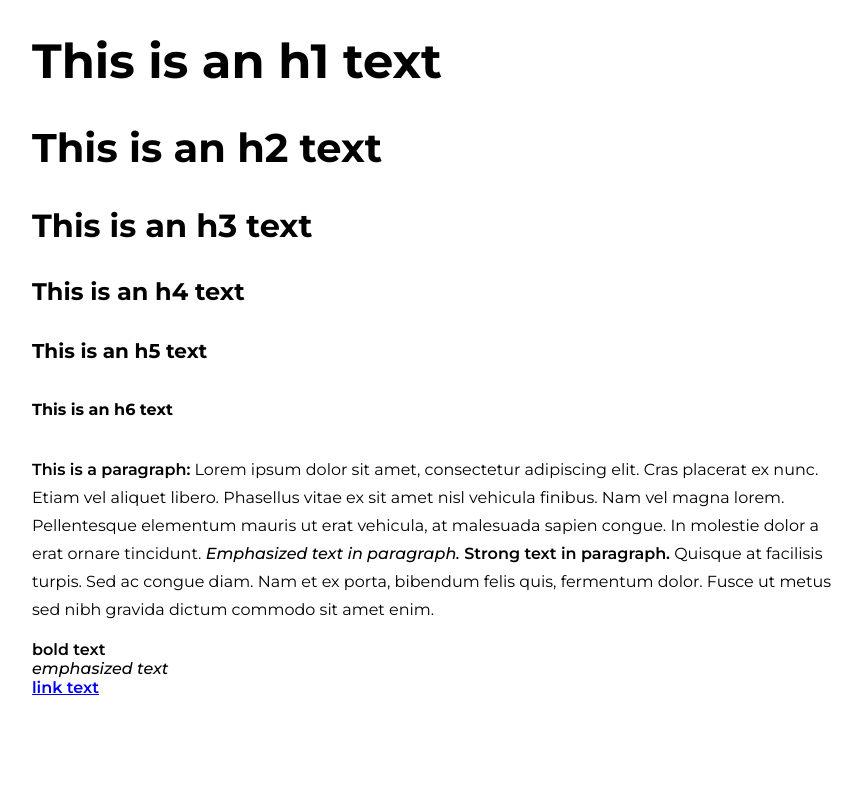
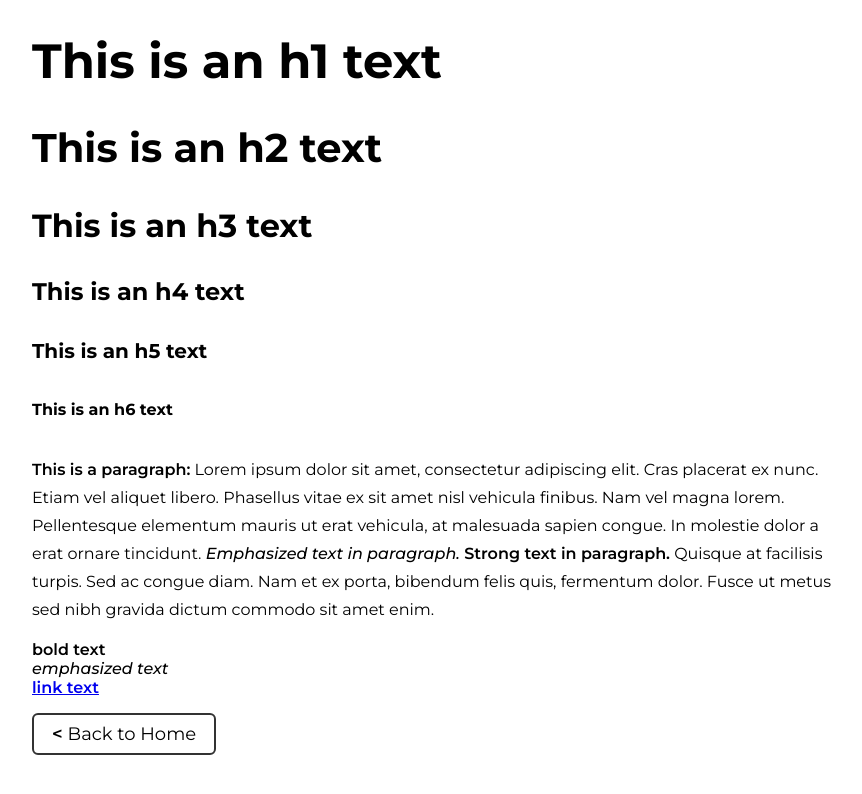
Before and after one commit to szabikr/szabi-space, a Next.js app: page /component-library in a window 1280 px wide. Shown: the top 794 px of the page, without its empty margins (198-1060 px from the left). Built offline with nearby package versions, Linux system fonts and the light colour scheme.

Commit message:
Implements back to home button and adds it to article pages

```diff
--- /dev/null
+++ b/src/components/back-to-home-button.jsx
@@ -0,0 +1,13 @@
+import Link from 'next/link'
+
+export default function BackToHomeButton() {
+  return (
+    <p>
+      <Link href="/">
+        <button>
+          <strong>{'< '}</strong>Back to Home
+        </button>
+      </Link>
+    </p>
+  )
+}
--- a/src/pages/component-library.js
+++ b/src/pages/component-library.js
@@ -1,3 +1,5 @@
+import BackToHomeButton from '../components/back-to-home-button'
+
 export default function ComponentLibrary() {
   return (
     <>
@@ -33,6 +35,8 @@ export default function ComponentLibrary() {
         <div>
           <a href="https://szabi.space">link text</a>
         </div>
+
+        <BackToHomeButton />
       </main>
     </>
   )
--- a/src/pages/projects/habit-tracker.js
+++ b/src/pages/projects/habit-tracker.js
@@ -1,6 +1,7 @@
 import { getHtmlContent } from '../../lib/content-parser'
 import { projects } from '../../data'
 import GithubAnchor from '../../components/github-anchor'
+import BackToHomeButton from '../../components/back-to-home-button'
 
 export default function HabitTracker({
   repoLink,
@@ -20,6 +21,7 @@ export default function HabitTracker({
       </main>
       <footer>
         <GithubAnchor repoLink={repoLink} />
+        <BackToHomeButton />
       </footer>
     </>
   )
--- a/src/pages/proof-of-concepts/authentication.js
+++ b/src/pages/proof-of-concepts/authentication.js
@@ -1,6 +1,7 @@
 import { proofOfConcepts } from '../../data'
 import GithubAnchor from '../../components/github-anchor'
 import { getHtmlContent } from '../../lib/content-parser'
+import BackToHomeButton from '../../components/back-to-home-button'
 
 export default function Authentication({
   repoLink,
@@ -19,6 +20,7 @@ export default function Authentication({
       </main>
       <footer>
         <GithubAnchor repoLink={repoLink} />
+        <BackToHomeButton />
       </footer>
     </>
   )
--- a/src/pages/sandboxes/build-tools/babel.js
+++ b/src/pages/sandboxes/build-tools/babel.js
@@ -1,3 +1,4 @@
+import BackToHomeButton from '../../../components/back-to-home-button'
 import GithubAnchor from '../../../components/github-anchor'
 import { getHtmlContent } from '../../../lib/content-parser'
 
@@ -9,6 +10,7 @@ export default function Babel({ repoLink, babelContentHtml }) {
       </main>
       <footer>
         <GithubAnchor repoLink={repoLink} />
+        <BackToHomeButton />
       </footer>
     </>
   )
--- a/src/styles/main.css
+++ b/src/styles/main.css
@@ -88,3 +88,18 @@ ul li img {
     grid-template-columns: repeat(3, 1fr);
   }
 }
+
+button {
+  background-color: white;
+  border: #333 solid 2px;
+  border-radius: 6px;
+  font-family: Montserrat;
+  font-size: 18px;
+  font-weight: 400;
+  padding: 8px 18px;
+  cursor: pointer;
+}
+
+button:hover {
+  background-color: #eee;
+}
```
